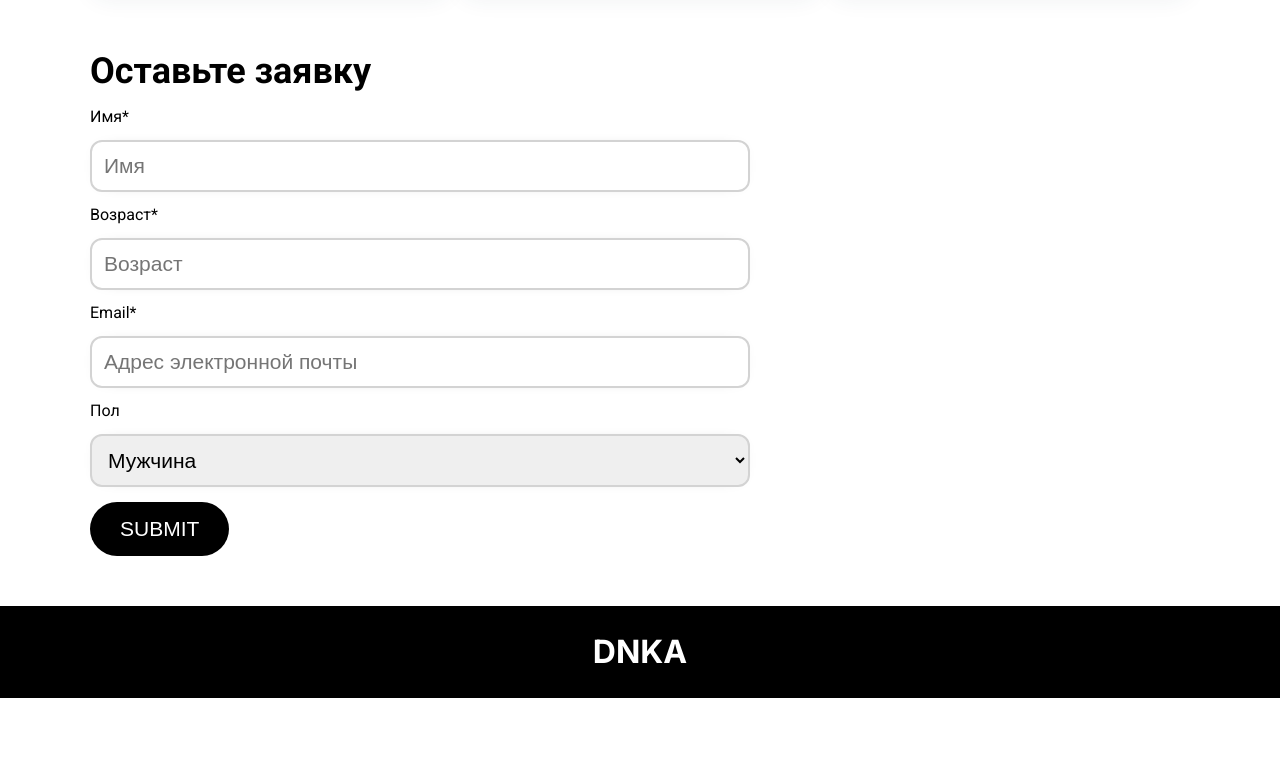
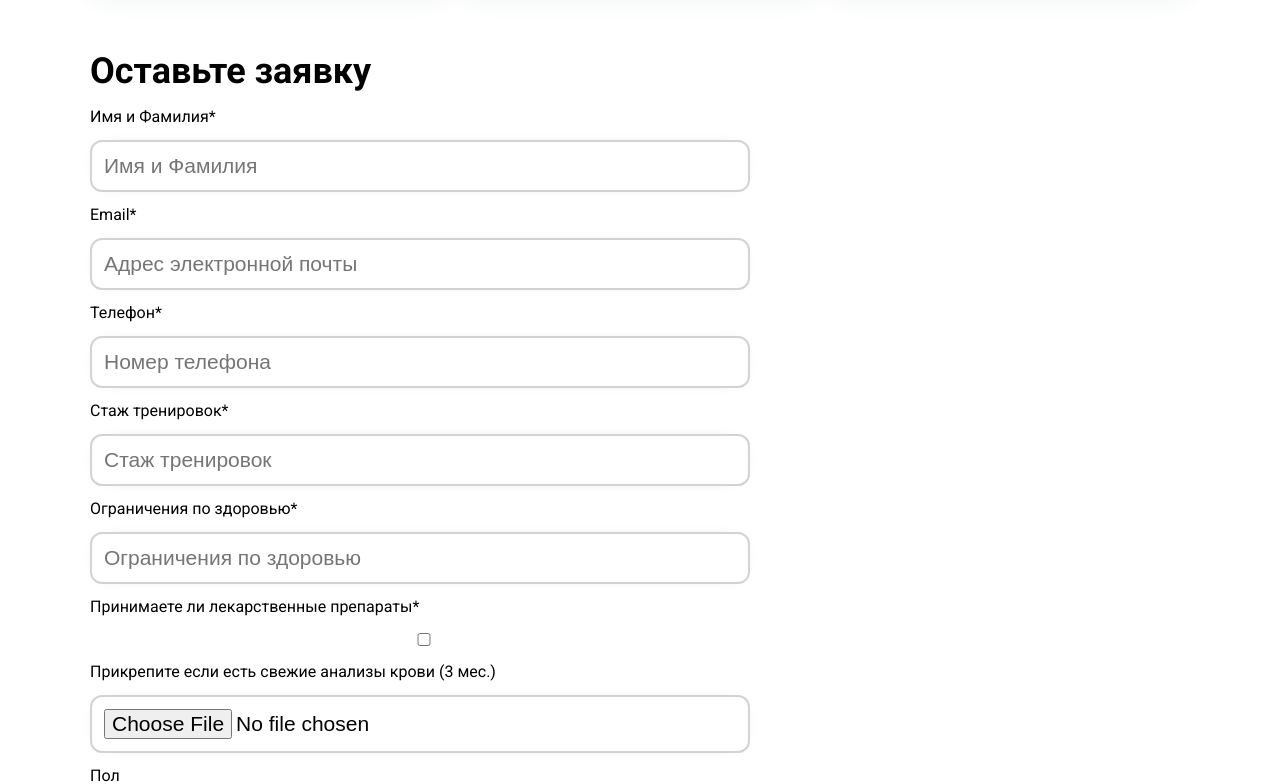
Before and after one commit to EmilKhamatnurov/-Personal-training-website, a React (Vite) app in the folder Personal-training-site/: page / in a window 1280 px wide. Shown: the part 1056-1840 px from the top of the page. Before the commit the page ends 1754 px from the top, so only its background shows below. Built offline with nearby package versions, Linux system fonts and the light colour scheme; the HTML template or start-up script is replaced by a standard one.

Commit message:
Новые поля формы

```diff
--- a/Personal-training-site/src/components/Form/Form.jsx
+++ b/Personal-training-site/src/components/Form/Form.jsx
@@ -1,5 +1,11 @@
 import emailjs from '@emailjs/browser'
+import Button from '@mui/material/Button'
 import Dialog from '@mui/material/Dialog'
+import DialogActions from '@mui/material/DialogActions'
+import DialogContent from '@mui/material/DialogContent'
+import DialogContentText from '@mui/material/DialogContentText'
+import DialogTitle from '@mui/material/DialogTitle'
+
 import React, { useState } from 'react'
 import { useForm } from "react-hook-form"
 import styles from './Form.module.scss'
@@ -13,9 +19,6 @@ function Form({ selectedService }) {
 	const handleCloseSuccessDialog = () => {
 		setOpenSuccessDialog(false)
 	}
-	// ERROR window
-	/*
-	 */
 
 	// React Hook Form
 	const { register, handleSubmit, formState: { errors }, } = useForm()
@@ -38,16 +41,11 @@ function Form({ selectedService }) {
 
 	return (
 		<form className={styles.form} onSubmit={handleSubmit(onSubmit)}>
-			<label className={styles.form__labe}>Имя*</label>
+			<label className={styles.form__labe}>Имя и Фамилия*</label>
 			<input className={styles.form__input}
-				{...register("name", { required: "Поле обязательно для ввода", minLength: 3 })} placeholder="Имя" />
+				{...register("name", { required: "Поле обязательно для ввода", minLength: 3 })} placeholder="Имя и Фамилия" />
 
-			<label className={styles.form__labe}>Возраст*</label>
-			<input className={styles.form__input} placeholder="Возраст" type="number" {...register("age", {
-				min: 18,
-				max: 99
-			})} />
-
+			{/* Email */}
 			<label className={styles.form__labe}>Email*</label>
 			<input className={styles.form__input} {...register("email", {
 				required: "Поле обязательно для ввода", pattern: {
@@ -56,16 +54,57 @@ function Form({ selectedService }) {
 				}
 			})} placeholder="Адрес электронной почты" />
 
+			{/* Номер телефона */}
+			<label className={styles.form__labe}>Телефон*</label>
+			<input className={styles.form__input} {...register("phone_number", {
+				required: "Поле обязательно для ввода"
+			})} placeholder="Номер телефона" />
+
+			{/* Стаж тренировок */}
+			<label className={styles.form__labe}>Стаж тренировок*</label>
+			<input className={styles.form__input}
+				{...register("experience", { required: "Поле обязательно для ввода", })} placeholder="Стаж тренировок" />
+			{/* Ограничения по здоровью */}
+			<label className={styles.form__labe}>Ограничения по здоровью*</label>
+			<input className={styles.form__input}
+				{...register("health limit", { required: "Поле обязательно для ввода", })} placeholder="Ограничения по здоровью" />
+
+			{/* Лекарственные препараты */}
+			<label className={styles.form__labe}>Принимаете ли лекарственные препараты*</label>
+			<input type='checkbox' className={styles.form__input}
+				{...register("medicines", { required: "Поле обязательно для ввода", })} placeholder="Лекарственные препараты" />
+
+			{/* Анализы крови */}
+			<label className={styles.form__labe}>Прикрепите если есть свежие анализы крови (3 мес.)</label>
+			<input type='file' className={styles.form__input}
+				{...register("analysis", { required: false })} />
+
+			{/* Пол */}
 			<label className={styles.form__labe}>Пол</label>
 			<select className={styles.form__select} {...register("gender")}>
 				<option value="мужчина">Мужчина</option>
 				<option value="женщина">Женщина</option>
 			</select>
 			<input className={styles.form__button} type="submit" />
+
+
 			<Dialog
 				open={openSuccessDialog}
-				handleClose={handleCloseSuccessDialog}
-				dialoguetext='Ваша заявка успешно отправлена!' />
+				onClose={handleCloseSuccessDialog}
+				aria-labelledby="alert-dialog-title"
+				aria-describedby="alert-dialog-description">
+				<DialogTitle id="alert-dialog-title">
+					{"Уведомление"}
+				</DialogTitle>
+				<DialogContent>
+					<DialogContentText id="alert-dialog-description">
+						{"Все успешно отправлено"}
+					</DialogContentText>
+				</DialogContent>
+				<DialogActions>
+					<Button onClick={handleCloseSuccessDialog}>Закрыть</Button>
+				</DialogActions>
+			</Dialog>
 		</form>
 
 	)
```
Also changed, not shown: Personal-training-site/src/components/Dialog/Dialog.jsx (deleted, +0 -31 lines), Personal-training-site/src/components/Dialog/Dialog.module.scss (deleted).
